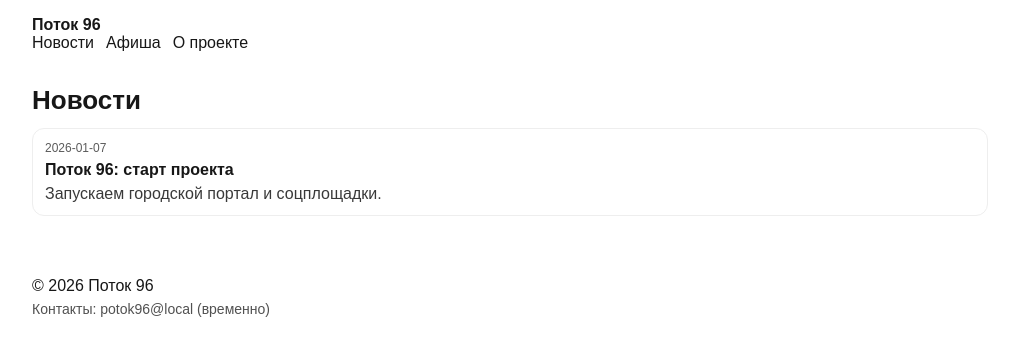
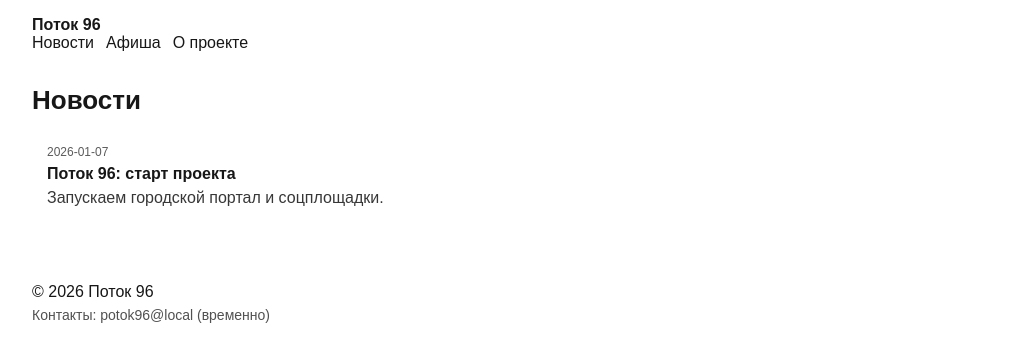
Before and after one commit to sapphire09z/potok96, a Next.js app: page /news in a window 1280 px wide. Shown: the top 362 px of the page, without its empty margins (130-1149 px from the left). Built offline with nearby package versions, Linux system fonts and the light colour scheme.

Commit message:
style: improve news list layout

```diff
--- /dev/null
+++ b/src/app/news/news.module.css
@@ -0,0 +1,52 @@
+.page {
+    display: grid;
+    gap: 14px;
+}
+
+.title {
+    margin: 0;
+    font-size: 26px;
+}
+
+.list {
+    display: grid;
+    gap: 12px;
+}
+
+.card {
+    border: 1px solid rgba(255, 255, 255, 0.12);
+    border-radius: 14px;
+    padding: 14px;
+    display: grid;
+    gap: 6px;
+    transition: transform 120ms ease, border-color 120ms ease;
+}
+
+.card:hover {
+    transform: translateY(-1px);
+    border-color: rgba(255, 255, 255, 0.22);
+}
+
+.meta {
+    font-size: 12px;
+    opacity: 0.7;
+}
+
+.link {
+    font-weight: 700;
+    text-decoration: none;
+    color: inherit;
+}
+
+.link:hover {
+    text-decoration: underline;
+    text-underline-offset: 3px;
+}
+
+.summary {
+    opacity: 0.86;
+}
+
+.empty {
+    opacity: 0.7;
+}
--- a/src/app/news/page.js
+++ b/src/app/news/page.js
@@ -1,5 +1,6 @@
 import Link from "next/link";
 import { getAllNews } from "@/lib/news";
+import styles from "./news.module.css";
 
 export const metadata = {
     title: "Новости — Поток 96",
@@ -10,31 +11,25 @@ export default async function NewsListPage() {
     const news = await getAllNews();
 
     return (
-        <div style={{ display: "grid", gap: 12 }}>
-            <h1 style={{ margin: 0, fontSize: 26 }}>Новости</h1>
+        <div className={styles.page}>
+            <h1 className={styles.title}>Новости</h1>
 
-            {news.map((n) => (
-                <article
-                    key={n.slug}
-                    style={{
-                        border: "1px solid #eee",
-                        borderRadius: 12,
-                        padding: 12,
-                        display: "grid",
-                        gap: 6,
-                    }}
-                >
-                    <div style={{ fontSize: 12, opacity: 0.7 }}>{n.date}</div>
-                    <Link href={`/news/${n.slug}`} style={{ fontWeight: 700 }}>
-                        {n.title}
-                    </Link>
+            <div className={styles.list}>
+                {news.map((n) => (
+                    <article key={n.slug} className={styles.card}>
+                        <div className={styles.meta}>{n.date}</div>
 
-                    <div style={{ opacity: 0.85 }}>{n.summary}</div>
-                </article>
-            ))}
+                        <Link href={`/news/${n.slug}`} className={styles.link}>
+                            {n.title}
+                        </Link>
+
+                        <div className={styles.summary}>{n.summary}</div>
+                    </article>
+                ))}
+            </div>
 
             {news.length === 0 && (
-                <div style={{ opacity: 0.7 }}>
+                <div className={styles.empty}>
                     Пока нет опубликованных новостей (status: published).
                 </div>
             )}
```
